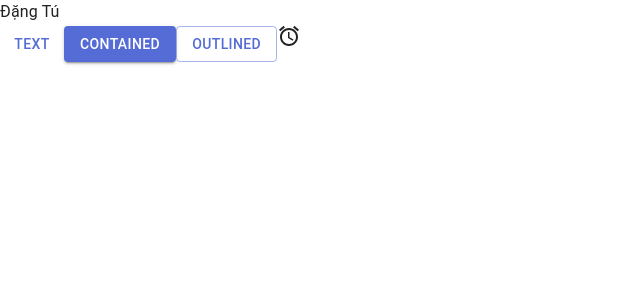
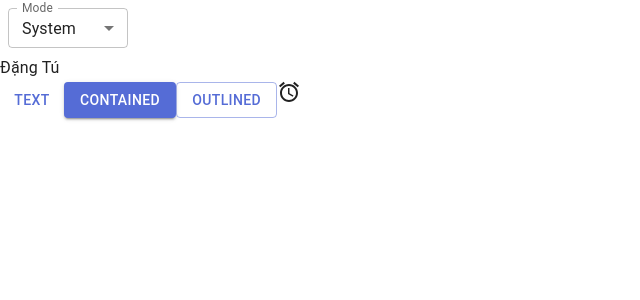
Before and after one commit to DangTu05/trello, a React app: page / in a window 1280 px wide. Shown: the top 300 px of the page, without its empty margins (0-640 px from the left). Built offline with nearby package versions, Linux system fonts and the light colour scheme; the HTML template or start-up script is replaced by a standard one.

Commit message:
add modeToggle

```diff
--- a/eslint.config.js
+++ b/eslint.config.js
@@ -51,7 +51,7 @@
       "linebreak-style": 0,
       "no-unexpected-multiline": "warn",
       "keyword-spacing": 1,
-      "comma-dangle": 1,
+      "comma-dangle": 0,
       "comma-spacing": 1,
       "arrow-spacing": 1,
     },
--- a/src/App.tsx
+++ b/src/App.tsx
@@ -1,8 +1,40 @@
 import { Button } from "@mui/material";
 import AccessAlarmIcon from "@mui/icons-material/AccessAlarm";
+import { useColorScheme } from "@mui/material/styles";
+import InputLabel from "@mui/material/InputLabel";
+import MenuItem from "@mui/material/MenuItem";
+import FormControl from "@mui/material/FormControl";
+import Select, { SelectChangeEvent } from "@mui/material/Select";
+
+function SelectSmall() {
+  const { mode, setMode } = useColorScheme();
+  if (!mode) {
+    return null;
+  }
+  const modeChange = (event: SelectChangeEvent) => {
+    setMode(event.target.value as "light" | "dark" | "system" | null);
+  };
+  return (
+    <FormControl sx={{ m: 1, minWidth: 120 }} size="small">
+      <InputLabel id="demo-select-small-label">Mode</InputLabel>
+      <Select
+        labelId="demo-select-small-label"
+        id="demo-select-small"
+        value={mode}
+        label="Mode"
+        onChange={modeChange}
+      >
+        <MenuItem value="light">Light</MenuItem>
+        <MenuItem value="dark">Dark</MenuItem>
+        <MenuItem value="system">System</MenuItem>
+      </Select>
+    </FormControl>
+  );
+}
 function App() {
   return (
     <>
+      <SelectSmall />
       <div> Đặng Tú</div>
       <Button variant="text">Text</Button>
       <Button variant="contained">Contained</Button>
--- a/src/theming.tsx
+++ b/src/theming.tsx
@@ -3,19 +3,22 @@
 
 // A custom theme for this app
 const theme = createTheme({
-  cssVariables: true,
   palette: {
     mode: "light", /// default là light
     primary: {
-      main: "#556cd6"
+      main: "#556cd6",
     },
     secondary: {
-      main: "#19857b"
+      main: "#19857b",
     },
     error: {
-      main: red.A400
-    }
-  }
+      main: red.A400,
+    },
+  },
+  colorSchemes: { light: true, dark: true },
+  cssVariables: {
+    colorSchemeSelector: "class",
+  },
 });
 
 export default theme;
```
